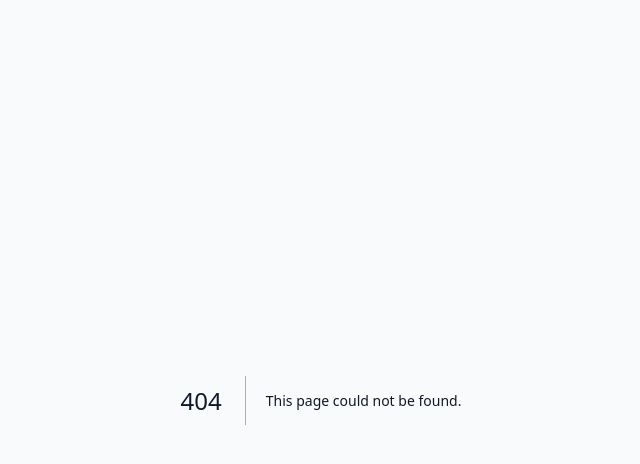
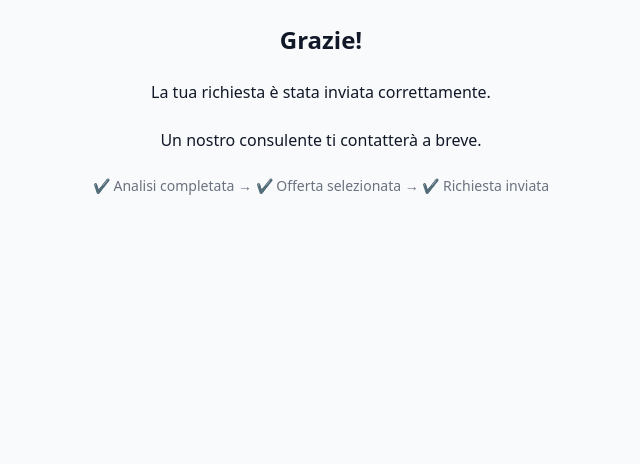
Before and after one commit to eutentiofficial-art/energia-compara, a Next.js app: page /manual/thanks in a window 1280 px wide. Before the commit this address had no page. Shown: the top 464 px of the page, without its empty margins (319-959 px from the left). Built offline with nearby package versions, Linux system fonts and the light colour scheme.

Commit message:
Create page.tsx

```diff
--- /dev/null
+++ b/app/manual/thanks/page.tsx
@@ -0,0 +1,13 @@
+export default function ThanksPage() {
+  return (
+    <div className="max-w-xl mx-auto p-6 space-y-6 text-center">
+      <h1 className="text-2xl font-bold">Grazie!</h1>
+      <p>La tua richiesta è stata inviata correttamente.</p>
+      <p>Un nostro consulente ti contatterà a breve.</p>
+
+      <div className="mt-6 text-sm text-gray-500">
+        ✔ Analisi completata → ✔ Offerta selezionata → ✔ Richiesta inviata
+      </div>
+    </div>
+  );
+}
```
